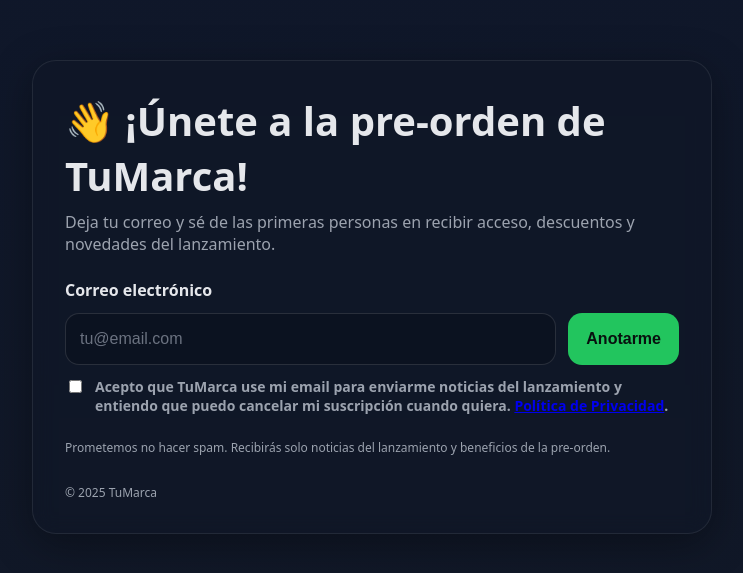
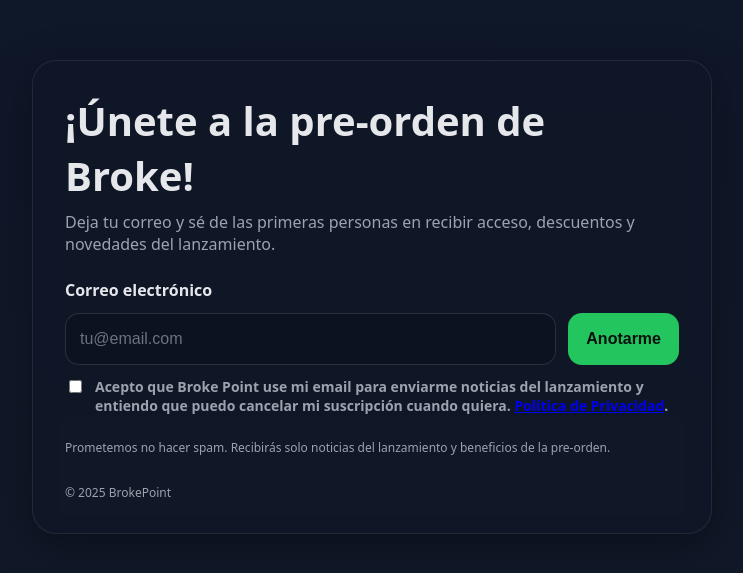
Before and after one commit to PollitoOficial/Brokepoint, a plain HTML site: page index.html in a window 1280 px wide. Shown: the part 103-676 px from the top of the page, without its empty margins (268-1011 px from the left). Drawn offline with Linux system fonts and the light colour scheme.

Commit message:
Update index.html

```diff
--- a/index.html
+++ b/index.html
@@ -3,8 +3,8 @@
 <head>
   <meta charset="utf-8" />
   <meta name="viewport" content="width=device-width, initial-scale=1" />
-  <title>TuMarca — Lista de pre-orden</title>
-  <meta name="description" content="Anótate con tu email para enterarte del lanzamiento y acceso anticipado." />
+  <title>Broke Point</title>
+  <meta name="description" content="¡Sé el primero en enterarte del lanzamiento!" />
   <link rel="preconnect" href="https://fonts.googleapis.com">
   <style>
     :root { --bg:#0f172a; --card:#111827; --text:#e5e7eb; --muted:#9ca3af; }
@@ -34,7 +34,7 @@
 <body>
   <div class="wrap">
     <div class="card">
-      <h1>👋 ¡Únete a la pre-orden de <strong>TuMarca</strong>!</h1>
+      <h1> ¡Únete a la pre-orden de <strong>Broke</strong>!</h1>
       <p class="lead">Deja tu correo y sé de las primeras personas en recibir acceso, descuentos y novedades del lanzamiento.</p>
 
       <!-- Netlify Forms: name, netlify, netlify-honeypot -->
@@ -56,7 +56,7 @@
 
         <label class="consent">
           <input type="checkbox" name="consent" required />
-          <span>Acepto que <strong>TuMarca</strong> use mi email para enviarme noticias del lanzamiento y entiendo que puedo cancelar mi suscripción cuando quiera. <a href="/privacidad" target="_blank" rel="noopener">Política de Privacidad</a>.</span>
+          <span>Acepto que <strong>Broke Point</strong> use mi email para enviarme noticias del lanzamiento y entiendo que puedo cancelar mi suscripción cuando quiera. <a href="/privacidad" target="_blank" rel="noopener">Política de Privacidad</a>.</span>
         </label>
 
         <p class="hint">Prometemos no hacer spam. Recibirás solo noticias del lanzamiento y beneficios de la pre-orden.</p>
@@ -66,7 +66,7 @@
         -->
       </form>
 
-      <div class="footer">© <span id="year"></span> TuMarca</div>
+      <div class="footer">© <span id="year"></span> BrokePoint</div>
     </div>
   </div>
 
```
